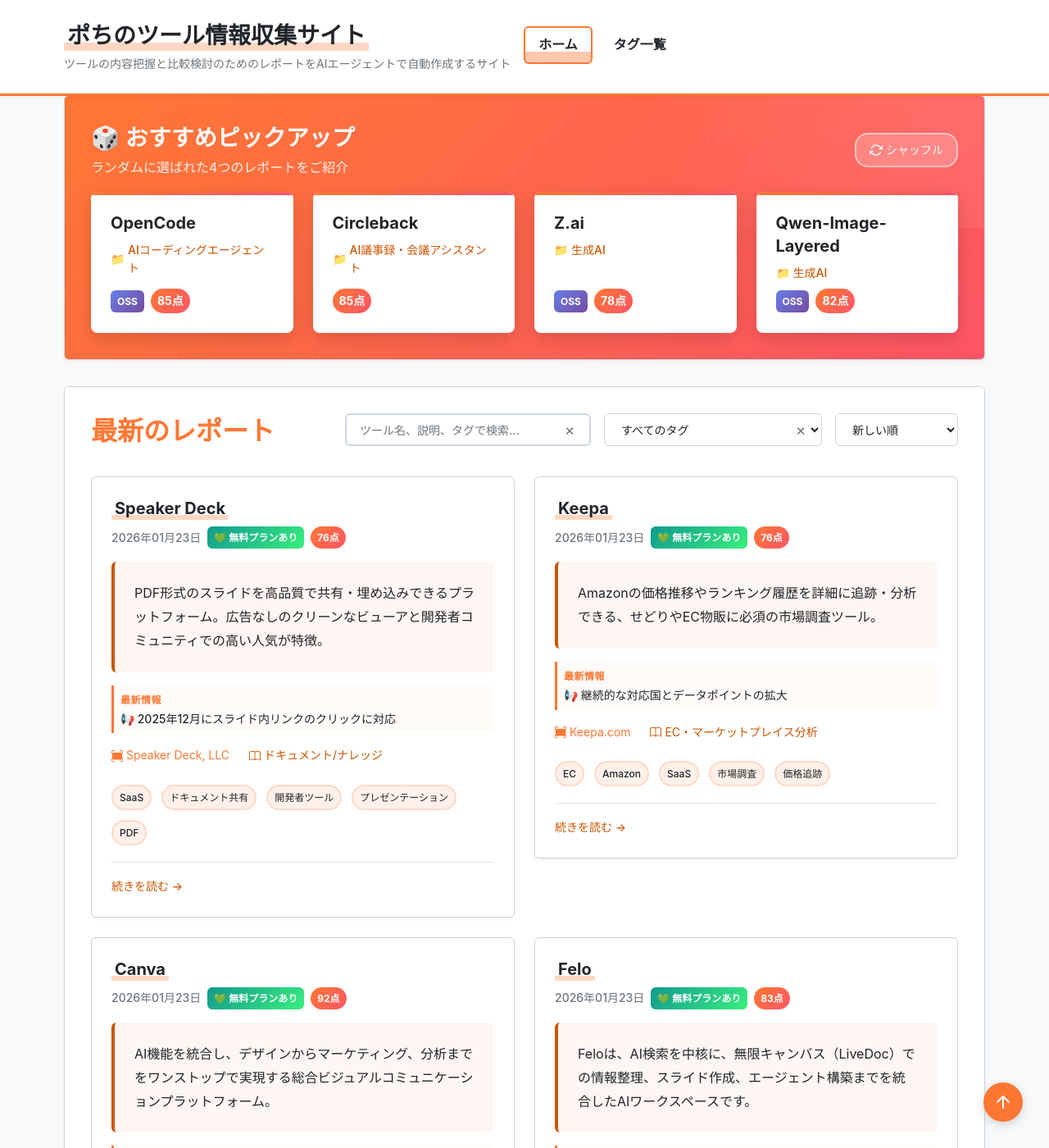
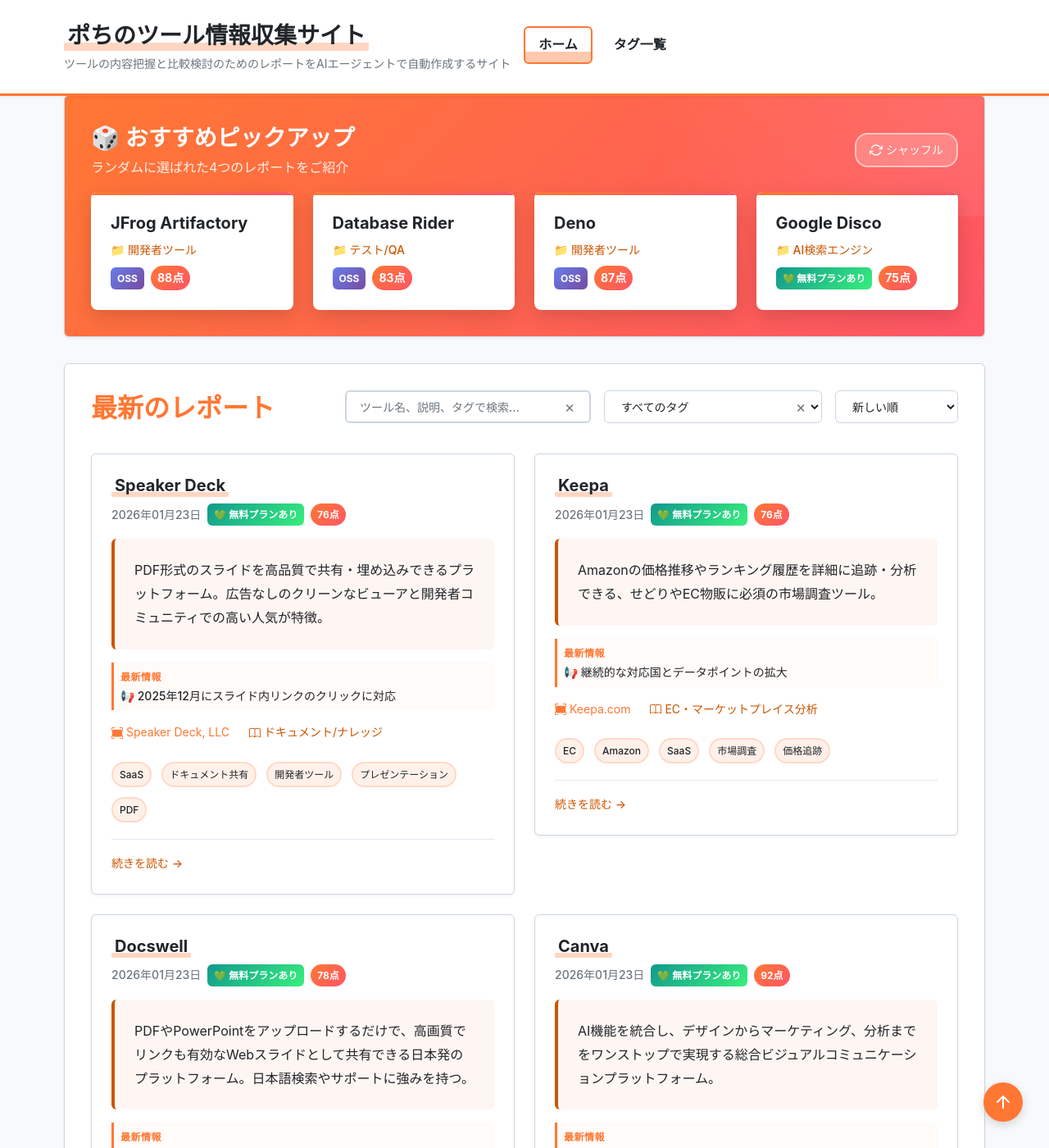
Before and after one commit to aegisfleet/tool-survey-report, a Jekyll site: the page built from index.md, in a window 1280 px wide and 1400 px high, scrolled down 656 px. Shown: the whole window at 82% size. Built offline with Jekyll 4.4.1, drawn with Linux system fonts in a browser that asks for light colours; part of the change alters nothing that is shown; some of the changed text lies outside the part shown.

Commit message:
Add Docswell report (#522)
Co-authored-by: google-labs-jules[bot] <161369871+google-labs-jules[bot]@users.noreply.github.com>

```diff
--- /dev/null
+++ b/_reports/docswell.md
@@ -0,0 +1,214 @@
+---
+# === フロントマター ===
+# 【必須項目】
+title: "Docswell 調査レポート"
+tool_name: "Docswell"
+tool_reading: "ドクセル"
+category: "ドキュメント/ナレッジ"
+developer: "株式会社アプルーシッド (Uplucid, Inc.)"
+official_site: "https://www.docswell.com/"
+date: "2026-01-23"
+last_updated: "2026-01-23"
+tags:
+  - "SaaS"
+  - "ドキュメント共有"
+  - "日本発"
+  - "PDF"
+  - "PowerPoint"
+description: "PDFやPowerPointをアップロードするだけで、高画質でリンクも有効なWebスライドとして共有できる日本発のプラットフォーム。日本語検索やサポートに強みを持つ。"
+
+# 【クイックサマリー】ホーム画面のカード表示用
+quick_summary:
+  has_free_plan: true
+  is_oss: false
+  starting_price: "無料"
+  target_users:
+    - "開発者"
+    - "企業広報"
+    - "マーケター"
+  latest_highlight: "日本国内のエンジニアコミュニティを中心に利用が拡大中"
+  update_frequency: "中"
+
+# 【ツール評価】100点満点、基準点70点からの加減算方式
+evaluation:
+  score: 78
+  base_score: 70
+  plus_points:
+    - point: 5
+      reason: "日本発のサービスであり、日本語の検索精度やサポートが非常に充実している"
+    - point: 3
+      reason: "スライド内のリンクがクリック可能で、外部サイトへの誘導が容易"
+    - point: 3
+      reason: "URLを変更せずにスライドの中身だけを差し替える更新機能が便利"
+  minus_points:
+    - point: -3
+      reason: "グローバルなユーザー数は海外大手（SlideShare等）に及ばない"
+  summary: "日本国内での利用においては、検索性・サポート・機能のバランスが取れた最適なスライド共有ツール"
+
+# 【任意項目】該当するもののみ記載
+links:
+  documentation: "https://support.uplucid.com/docs/docswell/"
+relationships:
+  related_tools:
+    - "Speaker Deck"
+    - "SlideShare"
+---
+
+# **Docswell 調査レポート**
+
+## **1. 基本情報**
+
+* **ツール名**: Docswell
+* **ツールの読み方**: ドクセル
+* **開発元**: 株式会社アプルーシッド (Uplucid, Inc.)
+* **公式サイト**: [https://www.docswell.com/](https://www.docswell.com/)
+* **関連リンク**:
+  * 会社概要: [https://uplucid.com/](https://uplucid.com/)
+  * ヘルプセンター: [https://support.uplucid.com/docs/docswell/](https://support.uplucid.com/docs/docswell/)
+* **カテゴリ**: ドキュメント/ナレッジ
+* **概要**: PDFやPowerPointファイルをアップロードするだけで、ブラウザ上で閲覧可能なスライドプレイヤーを生成するサービス。日本企業が開発しており、日本語フォントの表示崩れが少なく、国内ユーザーにとって使いやすい環境が整っている。
+
+## **2. 目的と主な利用シーン**
+
+* **解決する課題**:
+  * ファイル添付によるメール送付の容量制限や、スマホでの閲覧性の悪さの解消。
+  * スライド資料の内容を更新した際に、配布済みのURLが無効になる問題の解決。
+  * 誰がどこまで資料を読んだかわからないという、共有後のトラッキング課題の解決。
+* **想定利用者**:
+  * **エンジニア・登壇者**: 勉強会資料の共有。
+  * **企業の広報・採用担当**: 会社紹介資料や採用ピッチ資料の公開。
+  * **営業・マーケティング**: ホワイトペーパーやサービス紹介資料の配布。
+* **利用シーン**:
+  * 技術勉強会やカンファレンスでの登壇資料公開
+  * 採用サイトへの「会社紹介資料」の埋め込み
+  * SNS（X/Twitter, Facebook）での資料拡散（OGP対応）
+
+## **3. 主要機能**
+
+* **スライド共有・埋め込み**: PDF/PowerPointをアップロードし、Webプレイヤーとして公開。ブログやWebサイトへの埋め込み（iframe）にも対応。
+* **リンクの保持**: スライド内に埋め込まれたハイパーリンクを自動検出し、閲覧者がクリックして外部サイトへ遷移可能にする。
+* **スライドの差し替え更新**: 発行されたURL（リンク）を変更することなく、スライドの中身だけを最新版に更新可能。
+* **アクセス解析**: PV数だけでなく、どのページがよく読まれているか（読了率）などの詳細な分析が可能（一部有料）。
+* **ダウンロード制限**: 元ファイルのダウンロード可否を設定可能。
+* **限定公開**: パスワード設定や、検索エンジンにインデックスさせない限定公開設定が可能。
+
+## **4. 特徴・強み (Pros)**
+
+* **日本発・日本語対応**: 管理画面からサポートまで完全日本語対応。日本語のドキュメント検索精度も高く、国内ユーザーにリーチしやすい。
+* **スライド更新機能**: 多くの競合ツールでは再アップロードでURLが変わってしまうが、DocswellはURL維持での更新が標準機能として提供されており、運用が非常に楽。
+* **リンクの有効化**: PDF内のリンクがクリッカブルになるため、参考記事や自社サイトへの誘導導線として強力に機能する。
+
+## **5. 弱み・注意点 (Cons)**
+
+* **グローバルなリーチ**: ユーザーの多くが日本国内であるため、英語圏や全世界に向けて発信したい場合はSpeaker DeckやSlideShareの方が有利な場合がある。
+* **有料プランの詳細**: 基本機能は無料だが、ロゴ非表示や高度な解析などの法人向け機能の価格は問い合わせやログイン後の確認が必要となる場合がある。
+
+## **6. 料金プラン**
+
+| プラン名 | 料金 | 主な特徴 |
+|---|---|---|
+| **無料プラン** | 無料 | 基本的なスライド公開、埋め込み、更新、簡易アクセス解析。 |
+| **有料プラン**<br>(Premium/Business) | 要確認<br>(クレジットカード決済) | ドクセルロゴの非表示、関連スライドの非表示、高度なアクセス解析（ページ別滞在時間等）、チーム管理機能。 |
+
+* **課金体系**: 基本無料。機能拡張のための有料プランあり。
+* **無料トライアル**: 基本機能が永年無料で利用可能。
+
+## **7. 導入実績・事例**
+
+* **導入企業**: 株式会社SmartHR, クラスメソッド株式会社, 合同会社DMM.com など、多くのIT企業・スタートアップが利用。
+* **導入事例**:
+  * **SmartHR**: 採用ピッチ資料をDocswellで公開し、採用サイトに埋め込み。候補者に事前情報を効果的に提供。
+  * **エンジニア個人**: QiitaやZennの記事内に、解説用のスライドとして埋め込み利用。
+* **対象業界**: IT・Web業界を中心に、製造業や教育機関でも利用が広がっている。
+
+## **8. サポート体制**
+
+* **ドキュメント**: [UPLUCID Service Support](https://support.uplucid.com/docs/docswell/) に詳細なマニュアルが整備されている。
+* **コミュニティ**: ユーザーフォーラムはないが、X（旧Twitter）でのシェアや言及が活発。
+* **公式サポート**: 問い合わせフォームからのメールサポートに対応。日本企業ならではの丁寧な対応が期待できる。
+
+## **9. エコシステムと連携**
+
+### **9.1 API・外部サービス連携**
+
+* **API**: 公開APIは提供されていない。
+* **外部サービス連携**:
+  * **Google Analytics**: IDを設定することで、自身のGA4でアクセス解析が可能。
+  * **SNS連携**: X (Twitter), Facebook, LinkedIn等へのシェア時に最適なOGP画像（サムネイル）を生成。
+
+### **9.2 技術スタックとの相性**
+
+| 技術スタック | 相性 | メリット・推奨理由 | 懸念点・注意点 |
+|:---|:---:|:---|:---|
+| **PowerPoint** | ◎ | そのままアップロード可能。アニメーションは反映されないがレイアウトは保持される。 | フォント埋め込み推奨 |
+| **PDF出力ツール**<br>(Keynote, Slidev) | ◎ | PDF経由でのアップロードが最も安定的。 | 特になし |
+| **WordPress** | ◎ | 専用の埋め込みコード、またはURLを貼るだけでカード表示が可能（テーマによる）。 | 特になし |
+
+## **10. セキュリティとコンプライアンス**
+
+* **認証**: メールアドレス、またはGoogle/X/GitHubアカウントによるソーシャルログイン。
+* **データ管理**: データは国内サーバー（推定）等、日本企業の基準で管理されている。限定公開機能により、関係者のみへの共有も可能。
+* **準拠規格**: プライバシーポリシーを明示。運営会社は法人向けファイル共有「Groupfile」も提供しており、セキュリティ意識は高い。
+
+## **11. 操作性 (UI/UX) と学習コスト**
+
+* **UI/UX**: シンプルでモダンなUI。ドラッグ＆ドロップでのアップロードから公開設定までが直感的に行える。日本語UIのため迷うことがない。
+* **学習コスト**: 非常に低い。ファイルを選択してアップロードボタンを押すだけで完了する。
+
+## **12. ベストプラクティス**
+
+* **効果的な活用法 (Modern Practices)**:
+  * **採用資料のアップデート**: 頻繁に変更される会社情報や数値データを、同じURLのまま最新版に差し替え続ける運用。
+  * **リンク誘導**: スライドの最終ページに関連リンク（採用ページ、製品ページ）を配置し、クリッカブルな状態で誘導を図る。
+* **陥りやすい罠 (Antipatterns)**:
+  * **アニメーション多用**: アップロード時に静止画（PDF/画像）として処理されるため、アニメーション前提の構成は避ける。
+  * **細かすぎる文字**: スマホで閲覧されることが多いため、PCでの作成時よりも文字サイズを大きくする。
+
+## **13. ユーザーの声（レビュー分析）**
+
+* **調査対象**: X (Twitter)、技術ブログ、はてなブックマーク
+* **総合評価**: 日本国内のエンジニア・デザイナーから高い支持を得ている。
+* **ポジティブな評価**:
+  * 「SlideShareが日本語検索に弱く、Speaker Deckが検索機能自体が弱いのに対し、Docswellは日本語でしっかり検索できて探しやすい」
+  * 「URLを変えずにスライドを差し替えられるのが神機能」
+  * 「画質が綺麗で、リンクも飛べるのが良い」
+* **ネガティブな評価 / 改善要望**:
+  * 「海外への発信力はまだこれから」
+  * 「時々サーバーが重いことがある（過去の評価）」
+
+## **14. 直近半年のアップデート情報**
+
+* **2025年現在**: 目立った大型アップデートのアナウンスはないが、インフラの増強やUIの細かな改善が継続的に行われている。
+* **2023年12月**: AIスライド生成サービス「イルシル」を展開する株式会社ルビスとの資本業務提携を発表（AI機能の強化を示唆）。
+
+(出典: [株式会社アプルーシッド ニュース](https://uplucid.com/))
+
+## **15. 類似ツールとの比較**
+
+### **15.1 機能比較表 (星取表)**
+
+| 機能カテゴリ | 機能項目 | Docswell | Speaker Deck | SlideShare |
+|:---:|:---|:---:|:---:|:---:|
+| **基本機能** | 日本語検索 | ◎<br><small>非常に強い</small> | △<br><small>弱い</small> | ◯<br><small>普通</small> |
+| **運用** | 差替更新 | ◎<br><small>URL維持で更新可</small> | ×<br><small>再アップロード必要(別URL)</small> | ◯<br><small>可能</small> |
+| **機能** | リンク機能 | ◎<br><small>クリッカブル</small> | ◎<br><small>対応(2025年〜)</small> | ×<br><small>非対応(変換時無効)</small> |
+| **解析** | アクセス解析 | ◎<br><small>詳細(読了率等)</small> | ◯<br><small>基本PVのみ</small> | ◯<br><small>基本PVのみ</small> |
+
+### **15.2 詳細比較**
+
+| ツール名 | 特徴 | 強み | 弱み | 選択肢となるケース |
+|---|---|---|---|---|
+| **Docswell** | 日本発、機能バランス良 | 日本語対応、更新の容易さ、リンク有効 | グローバルリーチ | 国内向けの資料公開、継続的に更新する資料 |
+| **Speaker Deck** | 開発者人気No.1 | シンプル、広告少ない、PDF完全再現 | アニメーション不可、検索性 | エンジニアへのブランディング、デザイン重視 |
+| **SlideShare** | 老舗、最大手 | ユーザー数が桁違いに多い、SEO | 広告が多い、日本語対応が微妙 | 全世界へのリーチ、SEO重視 |
+
+## **16. 総評**
+
+* **総合的な評価**:
+  * Docswellは、**「日本人が日本で使うスライド共有サービス」** としての最適解と言える。SlideShareやSpeaker Deckの不満点（日本語検索、更新の手間、リンクの無効化）を見事に解消しており、実務での使い勝手が非常に良い。特に「URLを変えずに中身を更新できる」点は、継続的にメンテナンスが必要な会社案内や採用資料において決定的なメリットとなる。
+* **推奨されるチームやプロジェクト**:
+  * **採用・広報チーム**: 会社紹介資料やカルチャーデックの公開場所として最適。
+  * **国内向けマーケティング**: ホワイトペーパー配布やサービス資料の公開。
+* **選択時のポイント**:
+  * **ターゲットが日本国内**であれば、Docswellが最もユーザー体験が良い。
+  * **グローバルなエンジニア**に見せたいならSpeaker Deckも併用を検討。
--- a/_reports/speaker-deck.md
+++ b/_reports/speaker-deck.md
@@ -46,6 +46,7 @@ evaluation:
 # 【任意項目】該当するもののみ記載
 relationships:
   related_tools:
+    - "Docswell"
     - "Gamma"
     - "Canva"
     - "GitHub"
```
